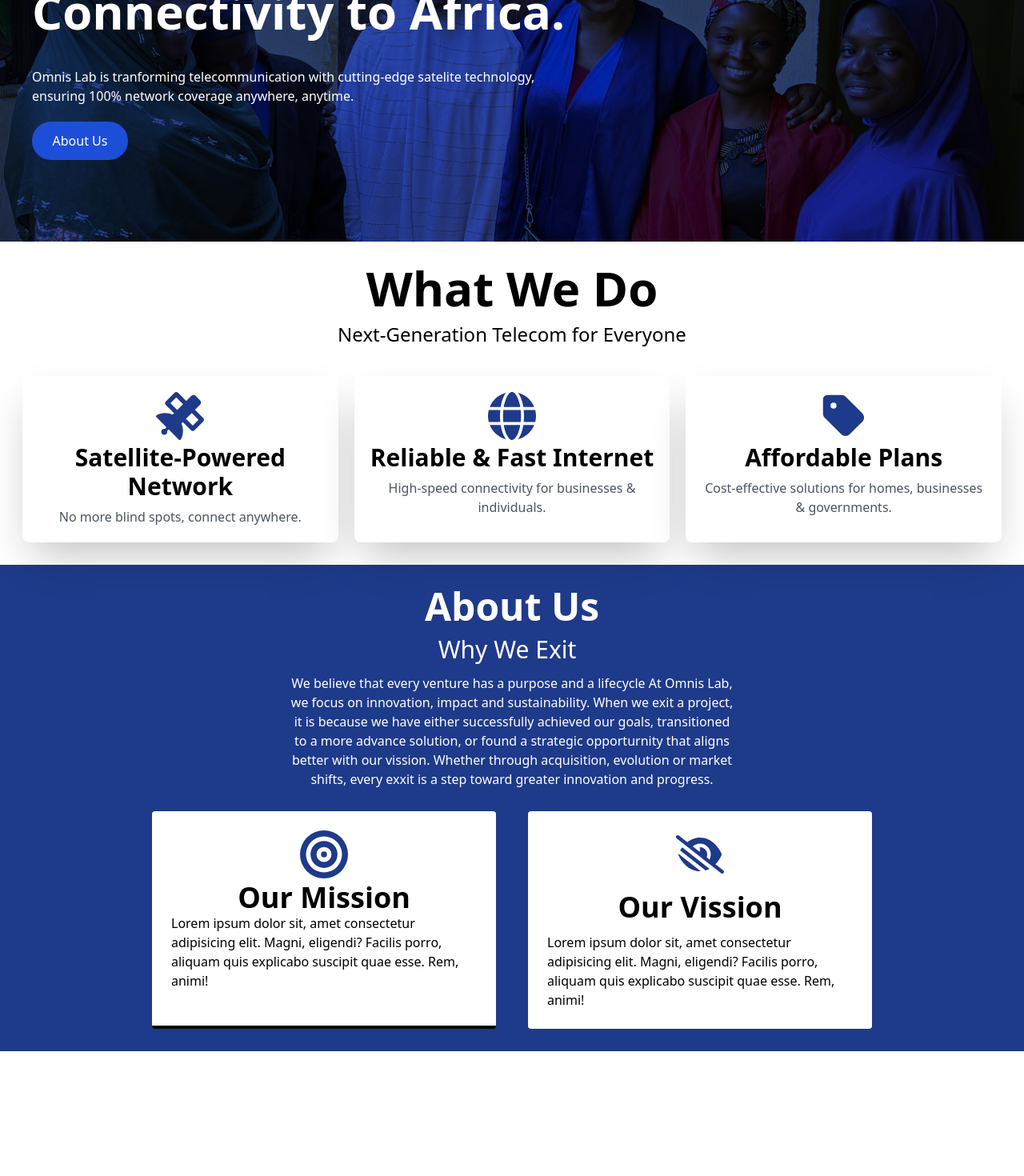
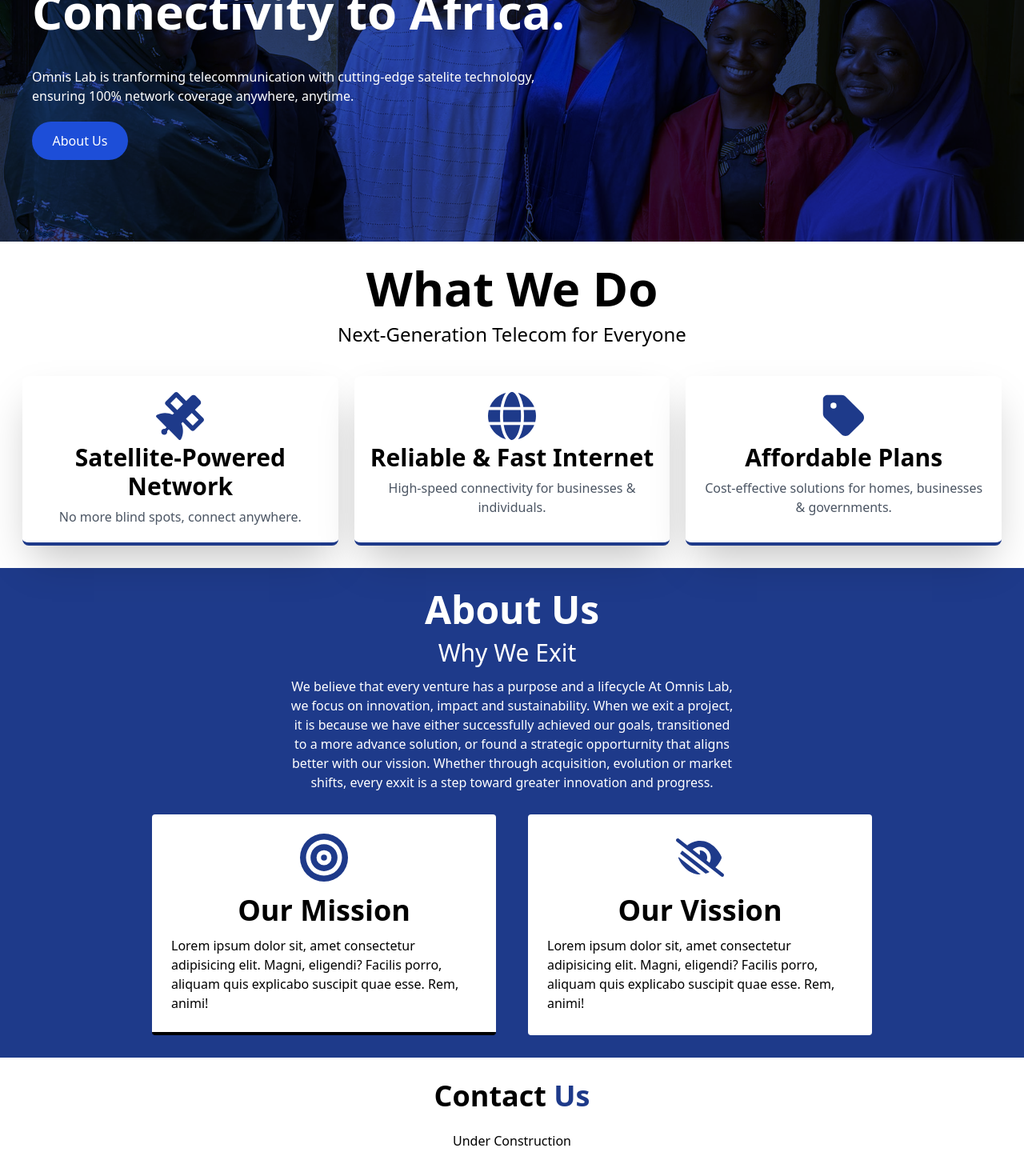
Before and after one commit to sanisalimlawan/omnislib, a React (Vite) app: page / in a window 1280 px wide. Shown: the part 258-1728 px from the top of the page at 80% size. Before the commit the page ends 1572 px from the top, so only its background shows below. Built offline with nearby package versions, Linux system fonts and the light colour scheme.

Commit message:
push some update

```diff
--- a/index.html
+++ b/index.html
@@ -4,7 +4,7 @@
     <meta charset="UTF-8" />
     <link rel="icon" type="image/svg+xml" href="/vite.svg" />
     <meta name="viewport" content="width=device-width, initial-scale=1.0" />
-    <title>Vite + React</title>
+    <title>omnis-lab</title>
   </head>
   <body>
     <div class="" id="root"></div>
--- a/src/About.jsx
+++ b/src/About.jsx
@@ -14,7 +14,7 @@ export default function About () {
                 <div className="text-center">
                 <FontAwesomeIcon icon={faBullseye} className="text-center  font-bold text-blue-900 w-[60px] h-[60px]"/>
                 </div>
-                    <h1 className="text-center font-bold text-4xl m">Our Mission</h1>
+                    <h1 className="text-center font-bold text-4xl m-3">Our Mission</h1>
                     <p>Lorem ipsum dolor sit, amet consectetur adipisicing elit. Magni, eligendi? Facilis porro, aliquam quis explicabo suscipit quae esse. Rem, animi!</p>
                 </div>
                 <div className="md:basis-1/2 bg-white p-6 rounded">
--- /dev/null
+++ b/src/Contact.jsx
@@ -0,0 +1,42 @@
+import { faHome } from "@fortawesome/free-solid-svg-icons";
+import { FontAwesomeIcon } from "@fortawesome/react-fontawesome";
+
+export default function Contact(){
+    return(
+        <section className="p-7">
+            <h1 className="text-center text-4xl font-bold">Contact <span className="text-blue-900">Us</span></h1>
+
+
+ <div className="flex flex-col md:flex-row m-auto  justify-center items-center p-6 relative">
+    <h1>Under Construction</h1>
+  {/* First Card */}
+  {/* <div className="max-w-[500px] max-h-[300px] bg-blue-900 p-9 rounded-md sm:rounded-l-lg shadow-md">
+
+  <div className="text-white">
+  <FontAwesomeIcon icon={faHome} className="text-white font-bold text-xl-8" />
+    <h1 className="text-white font-bold text-xl-4">Address: Nigeria</h1>
+  </div>
+  <h1 className="text-white"><span>Phone:</span> 07014306854</h1>
+  <h1 className="text-white"><span>Email:</span> info@omnis.com</h1>
+</div> */}
+
+
+  {/* Second Card */}
+  {/* <div className="sm:mt-6 bg-white p-6 rounded-lg  shadow-md  flex-col ">
+    <form className="flex flex-col">
+      <label htmlFor="name" className="font-semibold">Name</label>
+      <input type="text" id="name" className="border p-2 rounded-md" />
+
+      <label htmlFor="email" className="font-semibold">Email</label>
+      <input type="text" id="email" className="border p-2 rounded-md" />
+
+      <button className="bg-blue-600 text-white py-2 px-4 rounded-md hover:bg-blue-700">
+        Submit
+      </button>
+    </form>
+  </div> */}
+</div>
+
+        </section>
+    )
+}
--- a/src/main.jsx
+++ b/src/main.jsx
@@ -5,6 +5,7 @@ import App from './App.jsx'
 import Hero from './hero.jsx'
 import Services from './services.jsx'
 import About from './About.jsx'
+import Contact from './Contact.jsx'
 
 
 createRoot(document.getElementById('root')).render(
@@ -13,5 +14,6 @@ createRoot(document.getElementById('root')).render(
     <Hero/>
     <Services />
     <About />
+    <Contact />
   </StrictMode>,
 )
--- a/src/services.jsx
+++ b/src/services.jsx
@@ -9,21 +9,21 @@ export default function Services(){
             <p className="text-2xl mt-3">Next-Generation Telecom for Everyone</p>
             <div className="flex flex-col md:flex-row justify-center gap-5 mt-9  ">
 
-  <div className="md:basis-1/3 w-full md:w-72 rounded-lg p-5 shadow-2xl bg-white">
+  <div className="md:basis-1/3 w-full md:w-72 rounded-lg p-5 shadow-2xl bg-white border-b-4 border-blue-900">
     <FontAwesomeIcon icon={faSatellite} className="font-bold text-blue-900 w-[60px] h-[60px]" />
     <h1 className="font-bold text-2xl md:text-3xl">Satellite-Powered Network</h1>
     <p className="mt-2 text-gray-600">No more blind spots, connect anywhere.</p>
   </div>
 
 
-  <div className="md:basis-1/3 w-full md:w-72 rounded-lg p-5 shadow-2xl bg-white">
+  <div className="md:basis-1/3 w-full md:w-72 rounded-lg p-5 shadow-2xl bg-white border-b-4 border-blue-900">
     <FontAwesomeIcon icon={faGlobe} className="font-bold text-blue-900 w-[60px] h-[60px]" />
     <h1 className="font-bold text-2xl md:text-3xl">Reliable & Fast Internet</h1>
 
     <p className="mt-2 text-gray-600">High-speed connectivity for businesses & individuals.</p>
   </div>
 
-  <div className="md:basis-1/3 w-full md:w-72 rounded-lg p-5 shadow-2xl bg-white">
+  <div className="md:basis-1/3 w-full md:w-72 rounded-lg p-5 shadow-2xl bg-white border-b-4 border-blue-900">
   <FontAwesomeIcon icon={faTag} className="font-bold text-blue-900 w-[60px] h-[60px]" />
     <h1 className="font-bold text-2xl md:text-3xl">Affordable Plans</h1>
     <p className="mt-2 text-gray-600">Cost-effective solutions for homes, businesses & governments.</p>
```
